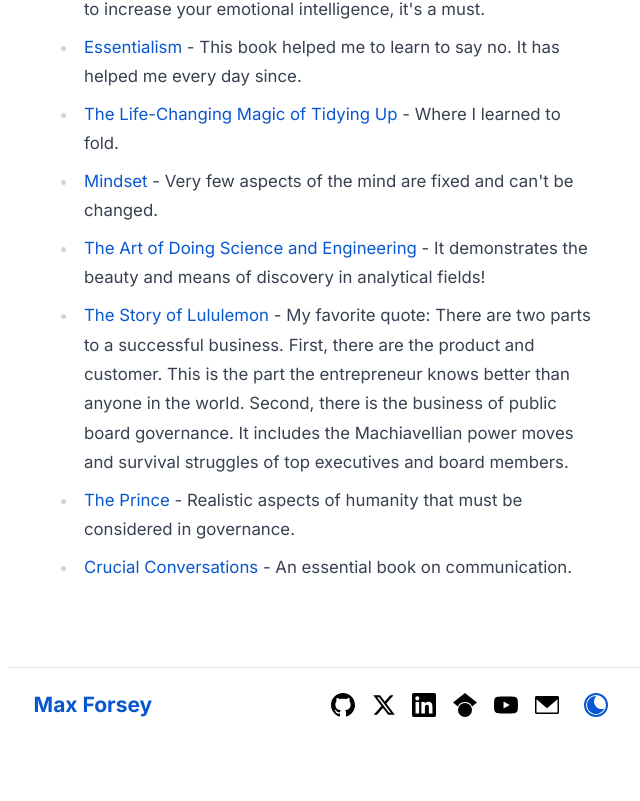
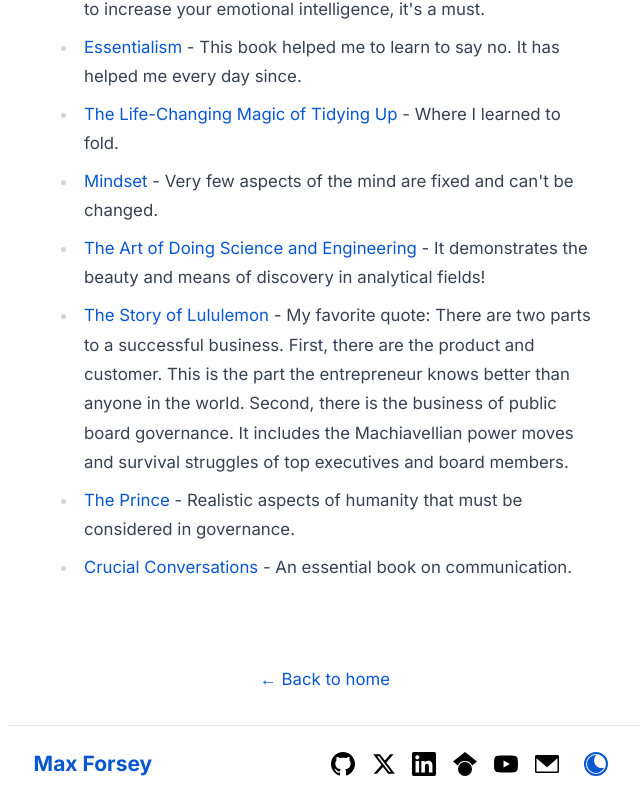
Before and after one commit to max4c/m4c2, a Next.js app: page /blog/books in a window 1280 px wide. Shown: the part 1105-1906 px from the top of the page, without its empty margins (315-955 px from the left). Before the commit the page ends 1847 px from the top, so only its background shows below. Built offline with nearby package versions, Linux system fonts and the light colour scheme.

Commit message:
add a back link to blog posts

```diff
--- a/src/app/blog/[slug]/page.tsx
+++ b/src/app/blog/[slug]/page.tsx
@@ -6,6 +6,7 @@
 import matter from 'gray-matter';
 import { format, addMonths } from 'date-fns';
 import BlogPostHeader from '@/components/BlogPostHeader';
+import Link from 'next/link';
 
 function calculateReadTime(content: string): number {
   const wordsPerMinute = 200;
@@ -42,6 +43,17 @@
           }}
         />
       </MDXContent>
+
+      <div>
+        <div className="mt-8 text-center">
+          <Link
+            href={data.type === 'ongoing' ? '/' : '/blog'}
+            className="text-[#0957D0] dark:text-[#F7C217] hover:text-[#e97319] dark:hover:text-[#e97319] transition-colors"
+          >
+            ← Back to {data.type === 'ongoing' ? 'home' : 'all posts'}
+          </Link>
+        </div>
+      </div>
     </article>
   );
 }
--- a/src/app/blog/page.tsx
+++ b/src/app/blog/page.tsx
@@ -78,8 +78,10 @@
         <div className="content-border border-b">
           <div className="max-w-[650px] mx-auto px-6">
             <header className="blog-header w-full pt-6 pb-3">
-              <div className="flex items-center justify-between w-full">
-                <span className="text-2xl font-bold">Max Forsey&apos;s Blog</span>
+              <div className="flex flex-col items-center sm:flex-row sm:justify-between w-full">
+                <h1 className="text-2xl font-bold mb-4 sm:mb-0">
+                  Max Forsey&apos;s Blog
+                </h1>
                 <div className="flex items-center gap-2">
                   <Link
                     href="/"
--- a/src/components/BlogPostHeader.tsx
+++ b/src/components/BlogPostHeader.tsx
@@ -41,29 +41,25 @@
       <div className="w-full border-b border-gray-200 dark:border-gray-700">
         <div className="max-w-[650px] mx-auto px-6">
           <div className="pt-6 pb-4 blog-header">
-            <div className="flex items-center justify-between gap-2">
+            <div className="flex flex-col items-center sm:flex-row sm:justify-between w-full">
               {type === 'ongoing' ? (
                 <>
-                  <div className="flex items-center gap-2">
                   <Link
                     href="/"
-                      className="text-[#0957D0] dark:text-[#F7C217] hover:text-[#e97319] dark:hover:text-[#e97319] transition-colors text-2xl font-bold"
+                    className="text-[#0957D0] dark:text-[#F7C217] hover:text-[#e97319] dark:hover:text-[#e97319] transition-colors text-2xl font-bold mb-4 sm:mb-0"
                   >
                     Max Forsey
                   </Link>
-                  </div>
                   <ThemeDropdown />
                 </>
               ) : (
                 <>
-                  <div className="flex items-center gap-2">
                   <Link
                     href="/blog"
-                      className="text-[#0957D0] dark:text-[#F7C217] hover:text-[#e97319] dark:hover:text-[#e97319] transition-colors text-2xl font-bold"
+                    className="text-[#0957D0] dark:text-[#F7C217] hover:text-[#e97319] dark:hover:text-[#e97319] transition-colors text-2xl font-bold mb-4 sm:mb-0"
                   >
                     Max Forsey&apos;s Blog
                   </Link>
-                  </div>
                   <div className="flex items-center gap-2">
                     <Link
                       href="/"
```
Lines whose indentation alone changed are shown as unchanged.
